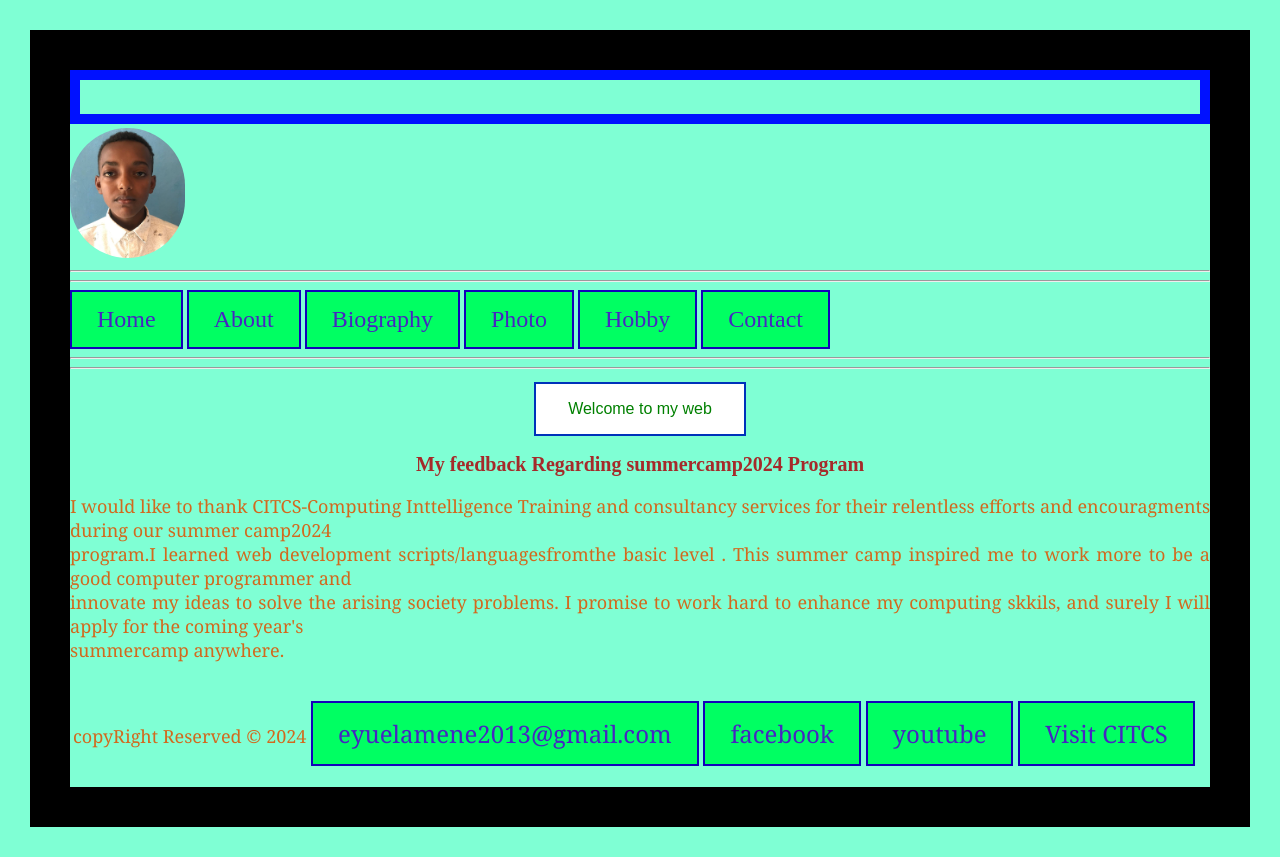
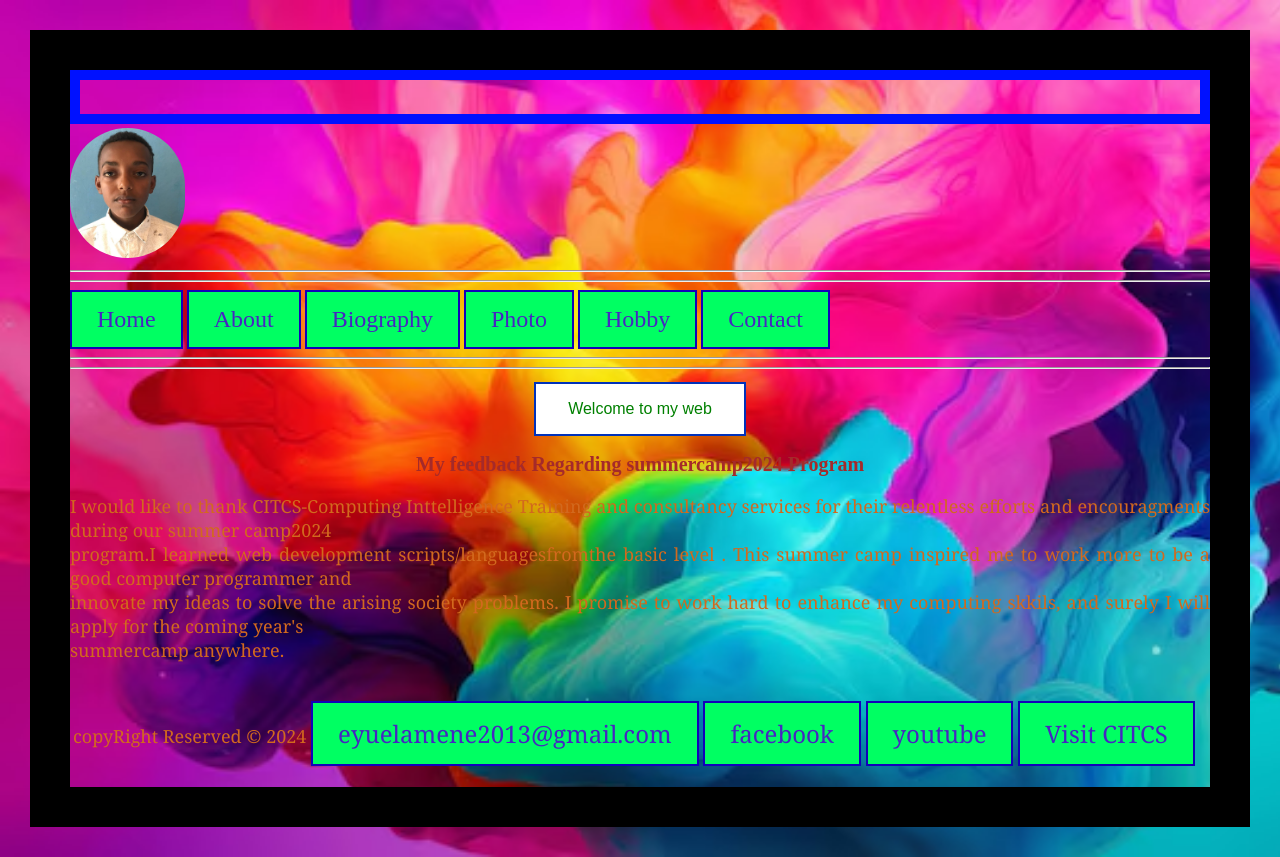
Before and after one commit to eyuelamene/portfolio, a plain HTML site: page index.html in a window 1280 px wide. Drawn offline with Linux system fonts and the light colour scheme.

Commit message:
Update style.css

```diff
--- a/style.css
+++ b/style.css
@@ -1,5 +1,7 @@
  body{
-   background-color: aquamarine;
+   background-image:  url(../../rainbow.png);
+   background-repeat: no-repeat;
+   background-size: cover;
    margin: 30px;
    padding: auto;
    border: 40px solid #000;
```
